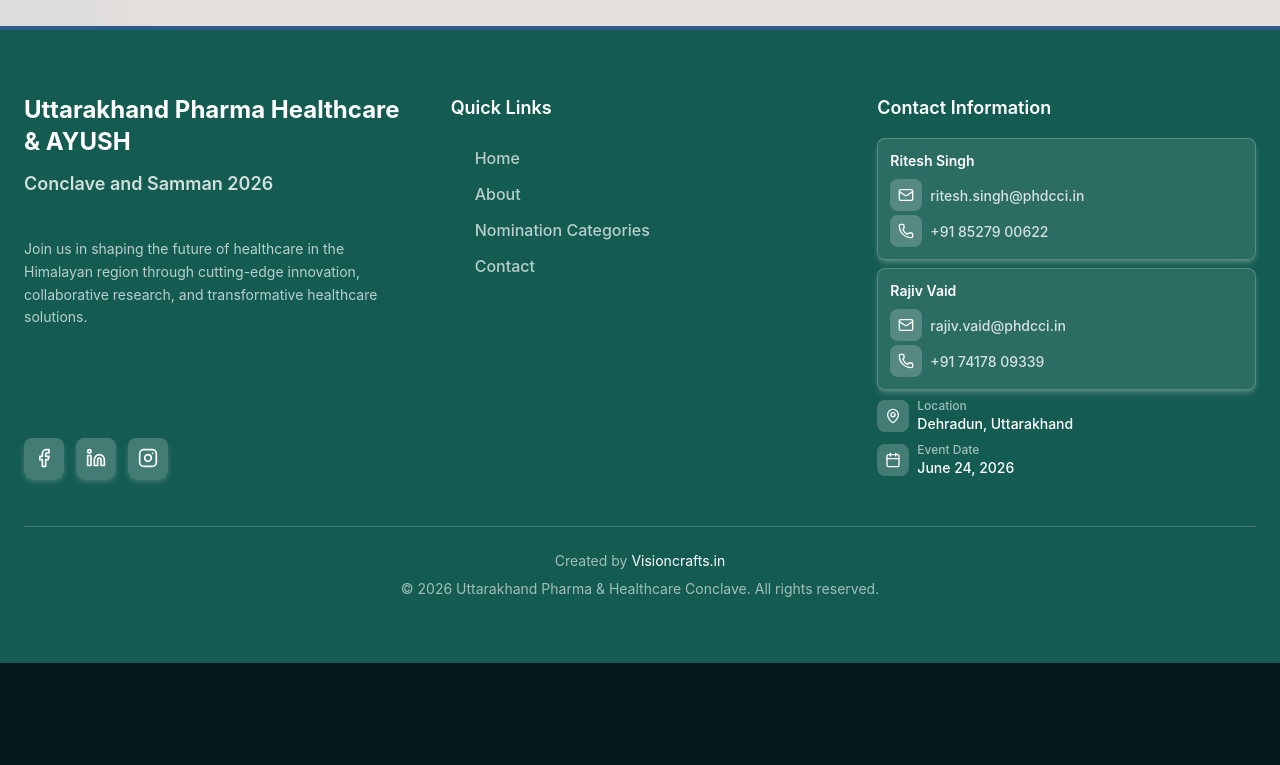
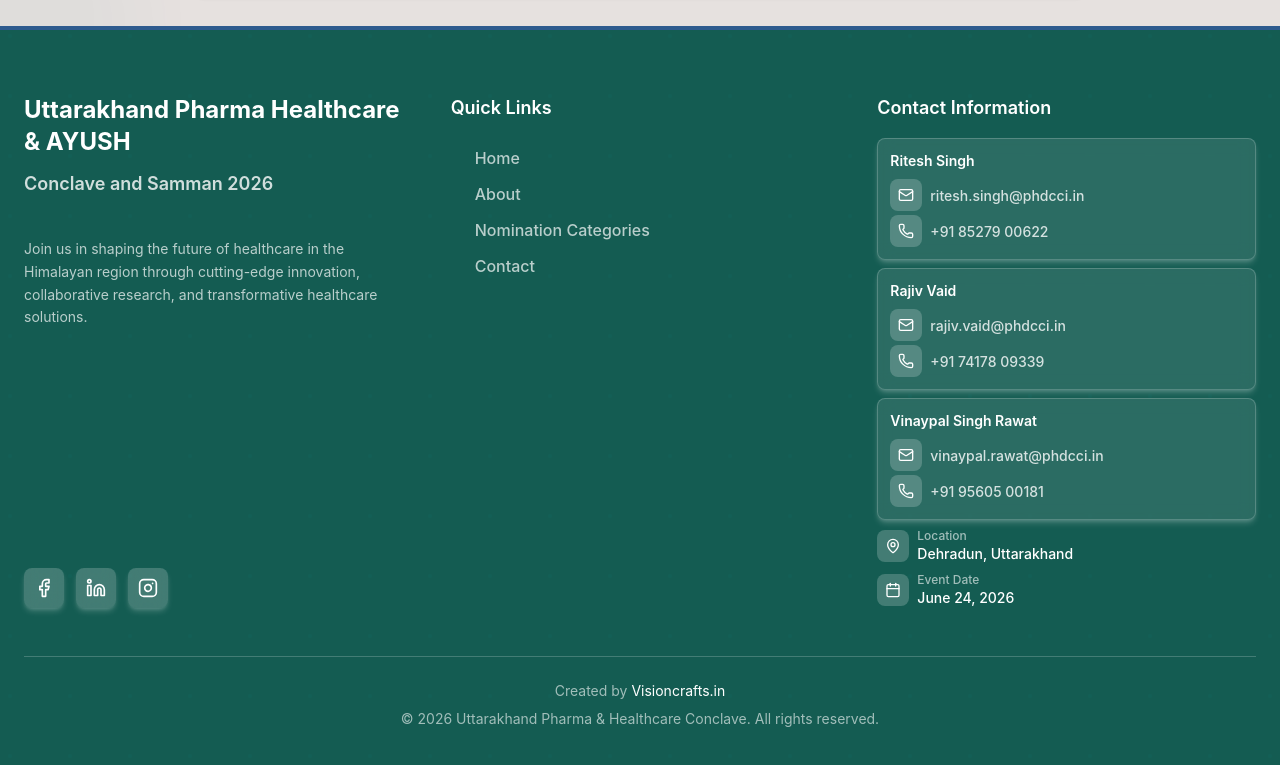
Before and after one commit to sibashish-design/phdpcs, a Next.js app: page / in a window 1280 px wide. Shown: the part 6466-7231 px from the top of the page. Before the commit the page ends 7129 px from the top, so only its background shows below. Built offline with nearby package versions, Linux system fonts and the light colour scheme.

Commit message:
Update project

```diff
--- a/src/app/contact/page.tsx
+++ b/src/app/contact/page.tsx
@@ -36,6 +36,7 @@
       title: "Vinaypal Singh Rawat",
       address: "Senior Resident Officer",
       phone: "+91 95605 00181",
+      email: "vinaypal.rawat@phdcci.in",
       icon: MessageSquare,
       color: "bg-blue-50 text-blue-600"
     },
--- a/src/components/EventDetails.tsx
+++ b/src/components/EventDetails.tsx
@@ -23,7 +23,7 @@
                   </div>
                   <div>
                     <p className="text-sm text-gray-500">Event Date</p>
-                    <p className="font-semibold text-gray-900">June 20, 2026</p>
+                    <p className="font-semibold text-gray-900">June 24, 2026</p>
                   </div>
                 </div>
 
--- a/src/components/Footer.tsx
+++ b/src/components/Footer.tsx
@@ -181,6 +181,41 @@
                 </div>
               </div>
 
+              {/* Vinaypal Singh Rawat Contact */}
+              <div className="bg-white/10 rounded-lg p-3 backdrop-blur-sm shadow-md shadow-white/20 border border-white/20">
+                <h5 className="text-white font-semibold mb-2 text-sm">
+                  Vinaypal Singh Rawat
+                </h5>
+                <div className="space-y-1">
+                  <div className="flex items-center space-x-2 group">
+                    <div className="w-8 h-8 bg-white/20 rounded-lg flex items-center justify-center flex-shrink-0 group-hover:bg-white/30 transition-colors">
+                      <Mail className="w-4 h-4 text-white" />
+                    </div>
+                    <div>
+                      <a
+                        href="mailto:vinaypal.rawat@phdcci.in"
+                        className="text-white/80 hover:text-white transition-colors text-sm font-medium"
+                      >
+                        vinaypal.rawat@phdcci.in
+                      </a>
+                    </div>
+                  </div>
+                  <div className="flex items-center space-x-2 group">
+                    <div className="w-8 h-8 bg-white/20 rounded-lg flex items-center justify-center flex-shrink-0 group-hover:bg-white/30 transition-colors">
+                      <Phone className="w-4 h-4 text-white" />
+                    </div>
+                    <div>
+                      <a
+                        href="tel:+919560500181"
+                        className="text-white/80 hover:text-white transition-colors text-sm font-medium"
+                      >
+                        +91 95605 00181
+                      </a>
+                    </div>
+                  </div>
+                </div>
+              </div>
+
               {/* Location and Event Date */}
               <div className="space-y-2 mt-2">
                 <div className="flex items-center space-x-2 group">
```
